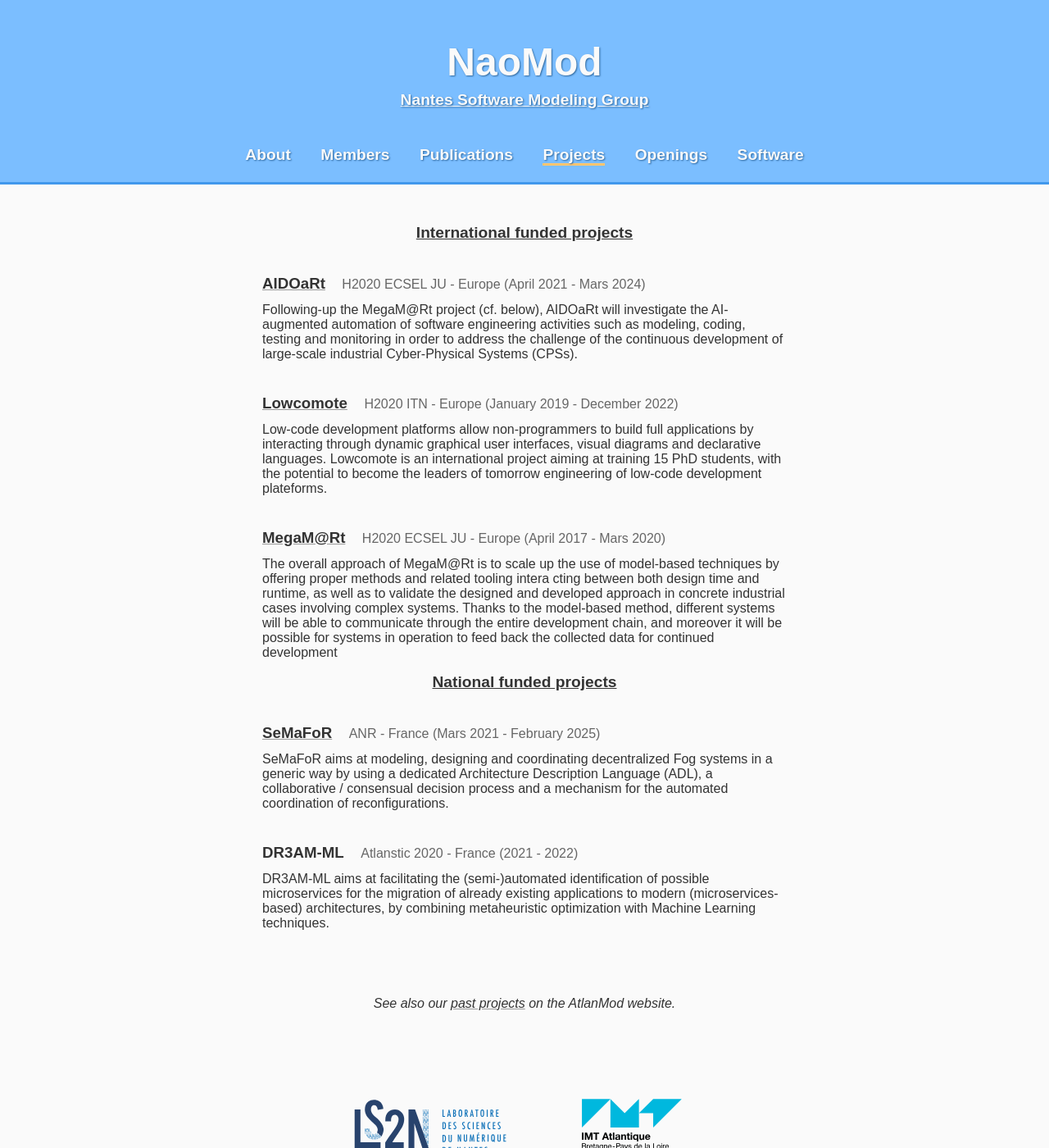
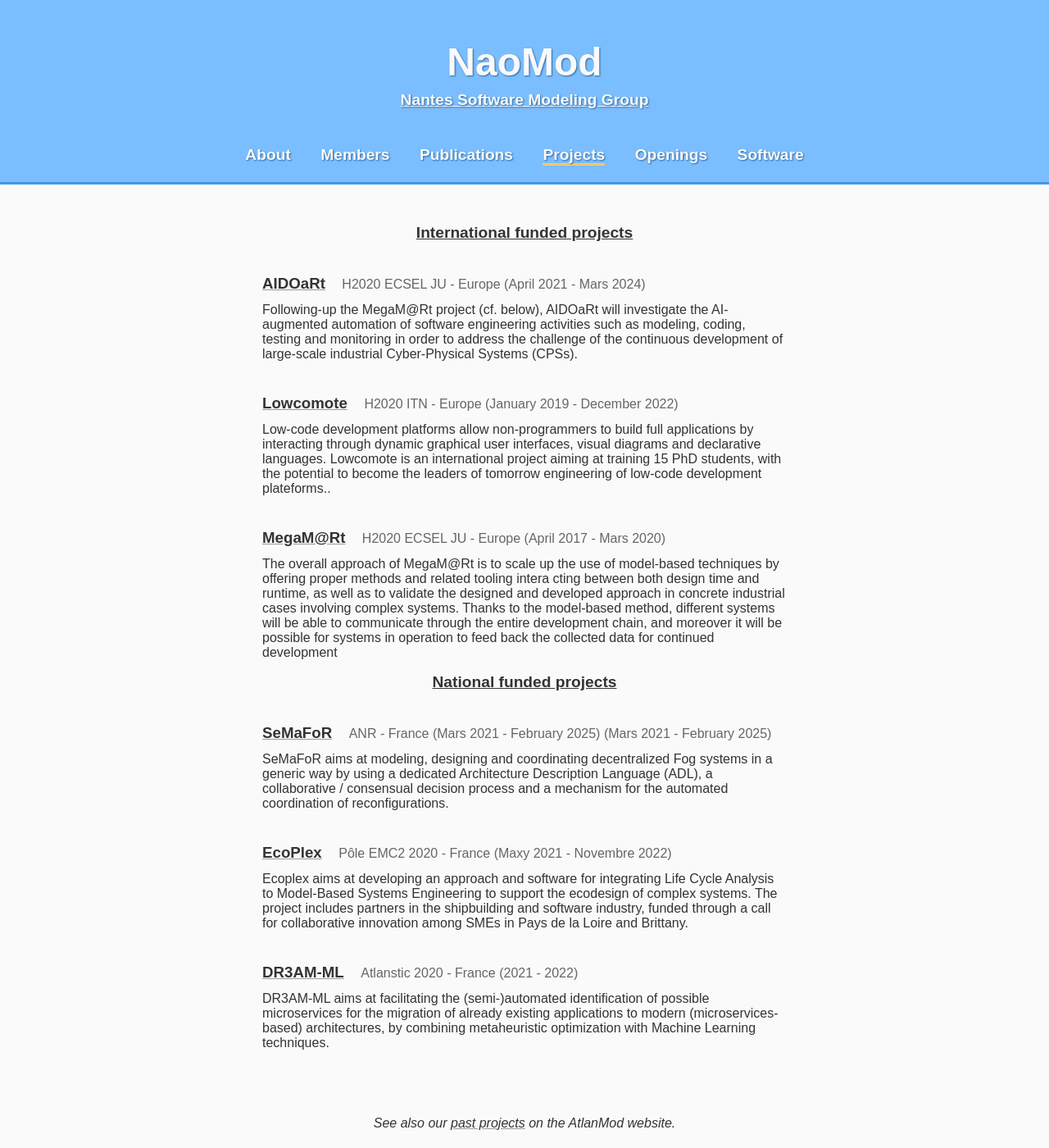
Before and after one commit to NaoMod/naomod.github.io, a Jekyll site: the page built from projects.html, in a window 1280 px wide and 1400 px high. Shown: the whole window at 82% size. Built offline with Jekyll 4.4.1, drawn with Linux system fonts in a browser that asks for light colours; some of the changed lines change nothing that is shown.

Commit message:
Refactored code with md style + added EcoPlex project

```diff
--- a/projects.html
+++ b/projects.html
@@ -1,6 +1,92 @@
 ---
 layout: default
 title: Projects
+
+projecttype:
+  - International funded project
+  - National funded project
+
+projects:
+
+  - title: AIDOaRt
+    website: https://www.aidoart.eu/
+    funder: H2020 ECSEL JU - Europe
+    type: International funded project
+    start_date: April 2021
+    end_date: Mars 2024
+    desc: |
+      Following-up the MegaM@Rt project (cf. below), AIDOaRt will investigate
+      the AI-augmented automation of software engineering activities such as
+      modeling, coding, testing and monitoring in order to address the
+      challenge of the continuous development of large-scale industrial
+      Cyber-Physical Systems (CPSs).
+
+
+  - title: Lowcomote
+    website: https://www.lowcomote.eu/
+    funder: H2020 ITN - Europe
+    type: International funded project
+    start_date: January 2019
+    end_date: December 2022
+    desc: |
+      Low-code development platforms allow non-programmers to build full
+      applications by interacting through dynamic graphical user interfaces,
+      visual diagrams and declarative languages. Lowcomote is an international
+      project aiming at training 15 PhD students, with the potential to become
+      the leaders of tomorrow engineering of low-code development plateforms..
+
+  - title: MegaM@Rt
+    website: https://megamart2-ecsel.eu/
+    funder: H2020 ECSEL JU - Europe
+    type: International funded project
+    start_date: April 2017
+    end_date: Mars 2020
+    desc: |
+      The overall approach of MegaM@Rt is to scale up the use of model-based
+      techniques by offering proper methods and related tooling intera cting
+      between both design time and runtime, as well as to validate the designed
+       and developed approach in concrete industrial cases involving complex
+       systems. Thanks to the model-based method, different systems will be
+       able to communicate through the entire development chain, and moreover
+       it will be possible for systems in operation to feed back the collected
+       data for continued development
+
+  - title: SeMaFoR
+    website: https://semafor.gitlab.io/
+    funder: ANR - France (Mars 2021 - February 2025)
+    type: National funded project
+    start_date: Mars 2021
+    end_date: February 2025
+    desc: |
+      SeMaFoR aims at modeling, designing and coordinating decentralized Fog systems in
+      a generic way by using a dedicated Architecture Description Language (ADL), a
+      collaborative / consensual decision process and a mechanism for the automated
+      coordination of reconfigurations.
+
+  - title: EcoPlex
+    website: https://www.ecoplex.fr
+    funder:  Pôle EMC2 2020 - France
+    type: National funded project
+    start_date: Maxy 2021
+    end_date: Novembre 2022
+    desc: |
+      Ecoplex aims at developing an approach and software for integrating Life Cycle
+      Analysis to Model-Based Systems Engineering to support the ecodesign of complex
+      systems. The project includes partners in the shipbuilding and software industry,
+      funded through a call for collaborative innovation among SMEs in Pays de la Loire
+      and Brittany.
+
+  - title: DR3AM-ML
+    funder: Atlanstic 2020 - France
+    type: National funded project
+    start_date: 2021
+    end_date: 2022
+    desc: |
+      DR3AM-ML aims at facilitating the (semi-)automated identification of possible
+      microservices for the migration of already existing applications to modern
+      (microservices-based) architectures, by combining metaheuristic optimization with
+      Machine Learning techniques.
+
 ---
 
 <style>
@@ -25,68 +111,30 @@ title: Projects
   }
 </style>
 
-<h2>International funded projects</h2>
+{% for type in page.projecttype %}
+
+{% for project in page.projects %}
+  {% if project.type == type %} {% assign count = count | plus:1 %} {% endif %}
+{% endfor %}
+
+<h2>{% if count == 1 %} {{type}} {% endif %} {% if count > 1%} {{type}}s {% endif %}</h2>
+
+{% for project in page.projects %}
+
+{% if project.type == type %}
 
 <section>
-  <h3><a href="https://www.aidoart.eu/">AIDOaRt</a></h3>
-  <span class="project-type">H2020 ECSEL JU - Europe (April 2021 - Mars 2024)</span>
+  <h3><a href="{{project.website}}">{{project.title}}</a></h3>
+  <span class="project-type">{{project.funder}} ({{project.start_date}} - {{project.end_date}})</span>
   <p class="description">
-    Following-up the MegaM@Rt project (cf. below), AIDOaRt will investigate the AI-augmented
-    automation of software engineering activities such as modeling, coding, testing and
-    monitoring in order to address the challenge of the continuous development of
-    large-scale industrial Cyber-Physical Systems (CPSs).
+    {{project.desc}}
   </p>
 </section>
 
-<section>
-  <h3><a href="https://www.lowcomote.eu/">Lowcomote</a></h3>
-  <span class="project-type">H2020 ITN - Europe (January 2019 - December 2022)</span>
-  <p class="description">
-    Low-code development platforms allow non-programmers to build full
-    applications by interacting through dynamic graphical user interfaces,
-    visual diagrams and declarative languages.  Lowcomote is an international
-    project aiming at training 15 PhD students, with the potential to become the
-    leaders of tomorrow engineering of low-code development plateforms.
-  </p>
-</section>
+{% endif %}
 
-<section>
-  <h3><a href="https://megamart2-ecsel.eu/">MegaM@Rt</a></h3>
-  <span class="project-type">H2020 ECSEL JU - Europe (April 2017 - Mars 2020)</span>
-  <p class="description">
-    The overall approach of MegaM@Rt is to scale up the use of model-based
-    techniques by offering proper methods and related tooling intera cting between
-    both design time and runtime, as well as to validate the designed and developed
-    approach in concrete industrial cases involving complex systems. Thanks to the
-    model-based method, different systems will be able to communicate through the
-    entire development chain, and moreover it will be possible for systems in
-    operation to feed back the collected data for continued development
-  </p>
-</section>
-
-<h2>National funded projects</h2>
-
-<section>
-  <h3><a href="https://semafor.gitlab.io/">SeMaFoR</a></h3>
-  <span class="project-type">ANR - France (Mars 2021 - February 2025)</span>
-  <p class="description">
-    SeMaFoR aims at modeling, designing and coordinating decentralized Fog systems in
-    a generic way by using a dedicated Architecture Description Language (ADL), a
-    collaborative / consensual decision process and a mechanism for the automated
-    coordination of reconfigurations.
-  </p>
-</section>
-
-<section>
-  <h3>DR3AM-ML</h3>
-  <span class="project-type">Atlanstic 2020 - France (2021 - 2022)</span>
-  <p class="description">
-    DR3AM-ML aims at facilitating the (semi-)automated identification of possible
-    microservices for the migration of already existing applications to modern
-    (microservices-based) architectures, by combining metaheuristic optimization with
-    Machine Learning techniques.
-  </p>
-</section>
+{% endfor %}
+{% endfor %}
 
 <section id="past">
   See also
```
